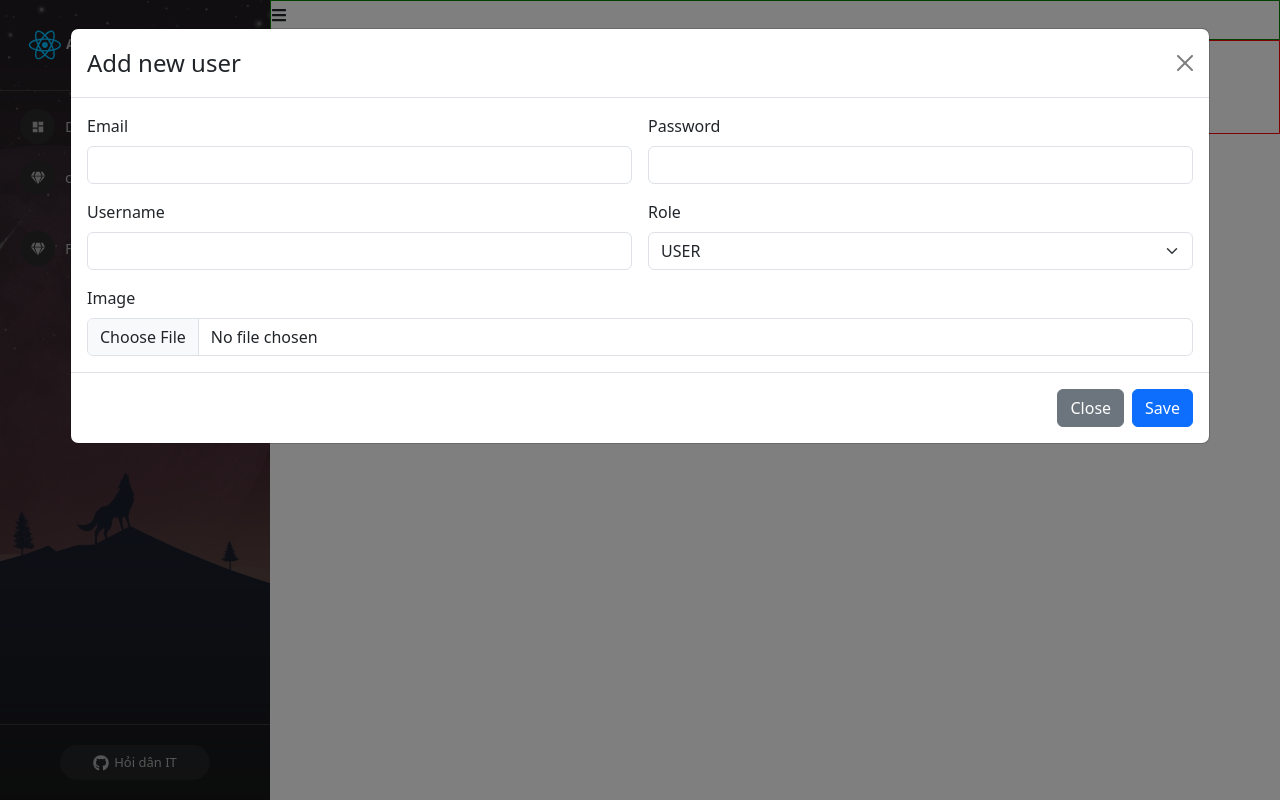
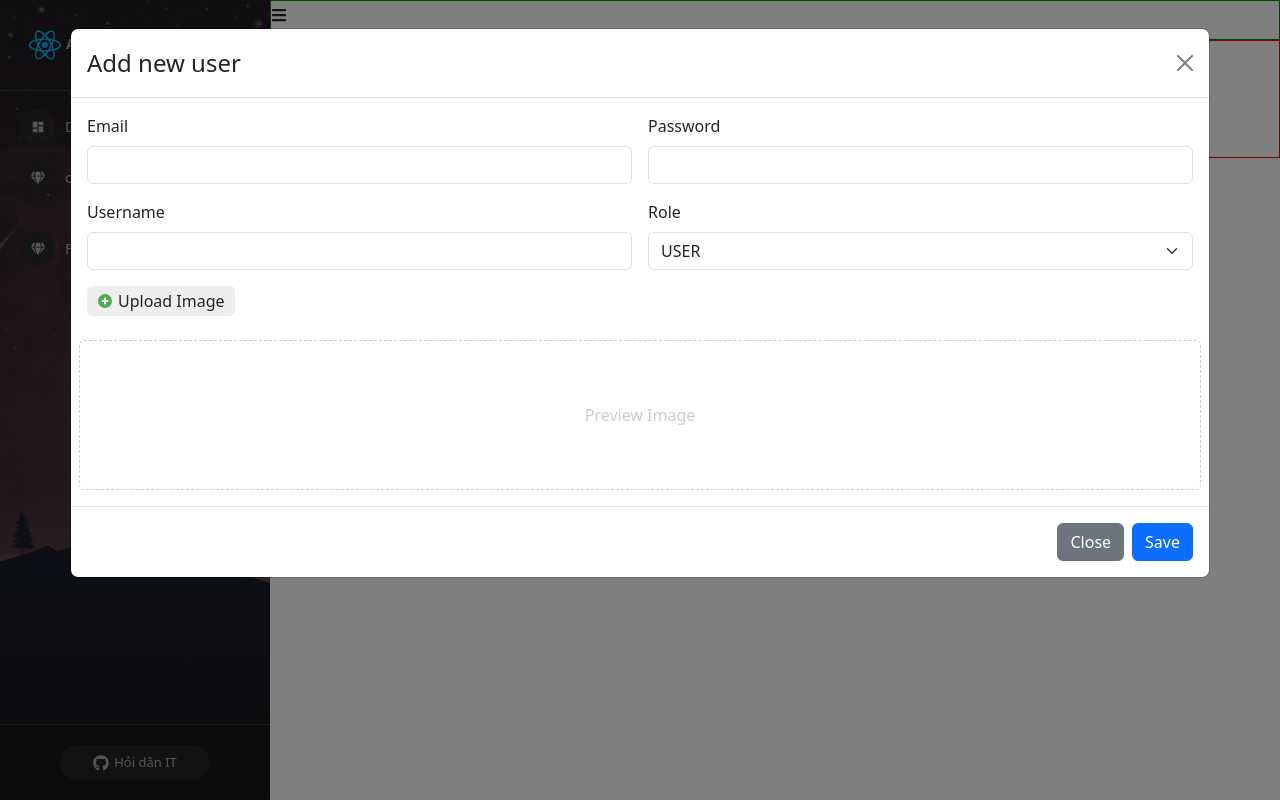
Before and after one commit to tranminhnghia01/KhoaHocReact, a React (Create React App) app: page /admins/manage-users in a window 1280 px wide. Both pictures are taken after a click on the button "Launch demo modal". Built offline with nearby package versions, Linux system fonts and the light colour scheme.

Commit message:
add form user

```diff
--- a/src/components/Admin/Content/ManageUser.js
+++ b/src/components/Admin/Content/ManageUser.js
@@ -1,4 +1,5 @@
-import Example from "./ModalCreateUser";
+import ModalCreateUser from "./ModalCreateUser";
+import "./ManageUser.scss";
 
 const ManageUser = (props) => {
   return (
@@ -8,10 +9,8 @@ const ManageUser = (props) => {
         <div>
           <button>Add new users</button>
         </div>
-        <div>
-          table users
-          <Example />
-        </div>
+        <div>table users</div>
+        <ModalCreateUser />
       </div>
     </div>
   );
--- /dev/null
+++ b/src/components/Admin/Content/ManageUser.scss
@@ -0,0 +1,39 @@
+.manage-user-container {
+  .users-content {
+    .img-preview {
+      border: 1px solid red;
+      height: 150px;
+    }
+  }
+}
+
+.modal-add-user {
+  .label-upload {
+    display: flex;
+    align-items: center;
+    border-radius: 5px;
+    border: none;
+    background-color: #eee;
+    gap: 5px;
+    width: fit-content;
+    cursor: pointer;
+    padding: 3px 10px;
+    &:hover {
+      background-color: #dcdcdc;
+    }
+  }
+  .img-preview {
+    border: 1px dashed #ccc;
+    height: 150px;
+    border-radius: 5px;
+    display: flex;
+    justify-content: center;
+    align-items: center;
+    color: #ccc;
+
+    img {
+      max-height: 100%;
+      max-width: 100%;
+    }
+  }
+}
--- a/src/components/Admin/Content/ModalCreateUser.js
+++ b/src/components/Admin/Content/ModalCreateUser.js
@@ -1,12 +1,27 @@
 import { useState } from "react";
 import Button from "react-bootstrap/Button";
 import Modal from "react-bootstrap/Modal";
+import { FcPlus } from "react-icons/fc";
 
-const Example = () => {
+const ModalCreateUser = () => {
   const [show, setShow] = useState(false);
 
   const handleClose = () => setShow(false);
   const handleShow = () => setShow(true);
+
+  const [email, setEmail] = useState("");
+  const [password, setPassword] = useState("");
+  const [username, setUsername] = useState("");
+  const [image, setImange] = useState("");
+  const [role, setRole] = useState("USER");
+  const [previewImage, setPreviewImage] = useState("");
+
+  const handleUploadImage = (e) => {
+    if (e.target && e.target.files && e.target.files[0]) {
+      setPreviewImage(URL.createObjectURL(e.target.files[0]));
+      setImange(e.target.files[0]);
+    }
+  };
 
   return (
     <>
@@ -14,51 +29,78 @@ const Example = () => {
         Launch demo modal
       </Button>
 
-      <Modal show={show} onHide={handleClose} size="xl" backdrop="static">
+      <Modal
+        show={show}
+        onHide={handleClose}
+        size="xl"
+        backdrop="static"
+        className="modal-add-user"
+      >
         <Modal.Header closeButton>
           <Modal.Title>Add new user</Modal.Title>
         </Modal.Header>
         <Modal.Body>
           <form className="row g-3">
             <div className="col-md-6">
-              <label for="inputEmail4" className="form-label">
-                Email
-              </label>
-              <input type="email" className="form-control" id="inputEmail4" />
+              <label className="form-label">Email</label>
+              <input
+                type="email"
+                className="form-control"
+                id="inputEmail4"
+                value={email}
+                onChange={(e) => setEmail(e.target.value)}
+              />
             </div>
             <div className="col-md-6">
-              <label for="inputPassword4" className="form-label">
-                Password
-              </label>
+              <label className="form-label">Password</label>
               <input
                 type="password"
                 className="form-control"
                 id="inputPassword4"
+                onChange={(e) => setPassword(e.target.value)}
+                value={password}
               />
             </div>
 
             <div className="col-md-6">
-              <label for="inputCity" className="form-label">
-                Username
-              </label>
-              <input type="text" className="form-control" id="inputUserName" />
+              <label className="form-label">Username</label>
+              <input
+                type="text"
+                className="form-control"
+                id="inputUserName"
+                value={username}
+                onChange={(e) => setUsername(e.target.value)}
+              />
             </div>
             <div className="col-md-6">
-              <label for="inputState" className="form-label">
-                Role
-              </label>
-              <select id="inputState" className="form-select">
-                <option selected value="USER">
-                  USER
-                </option>
+              <label className="form-label">Role</label>
+              <select
+                id="inputState"
+                className="form-select"
+                onChange={(e) => setRole(e.target.value)}
+                value="role"
+              >
+                <option value="USER">USER</option>
                 <option value="ADMIN">ADMIN</option>
               </select>
             </div>
             <div className="col-md-12">
-              <label for="inputImage" className="form-label">
-                Image
+              <label className="form-label label-upload" htmlFor="labelUpload">
+                <FcPlus /> Upload Image
               </label>
-              <input type="file" className="form-control" id="inputImage" />
+              <input
+                type="file"
+                id="labelUpload"
+                hidden
+                onChange={(e) => handleUploadImage(e)}
+              />
+            </div>
+            <div className="col-md-12 img-preview">
+              {previewImage ? (
+                <img src={previewImage} />
+              ) : (
+                <span>Preview Image</span>
+              )}
             </div>
           </form>
         </Modal.Body>
@@ -75,4 +117,4 @@ const Example = () => {
   );
 };
 
-export default Example;
+export default ModalCreateUser;
```
